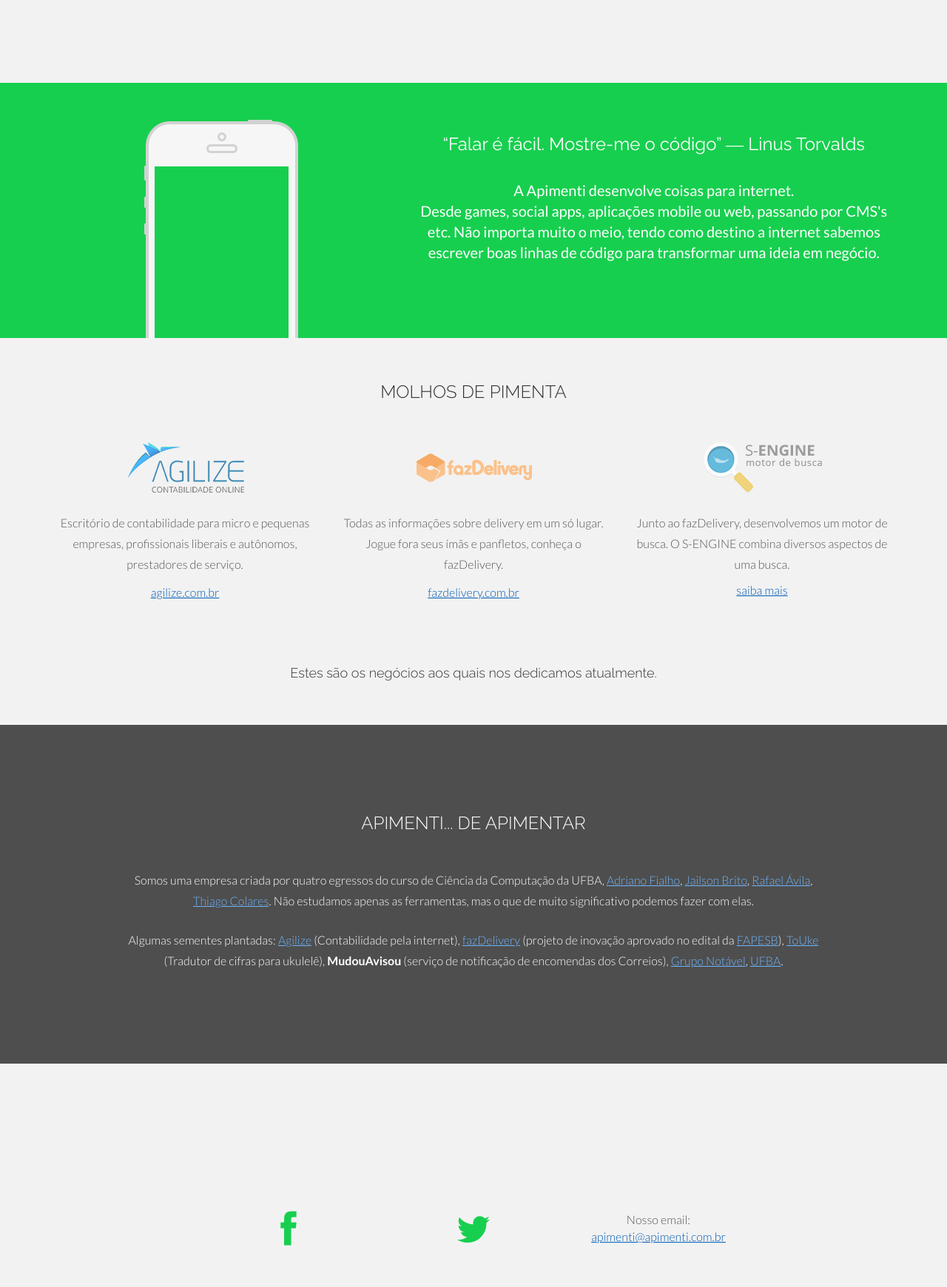
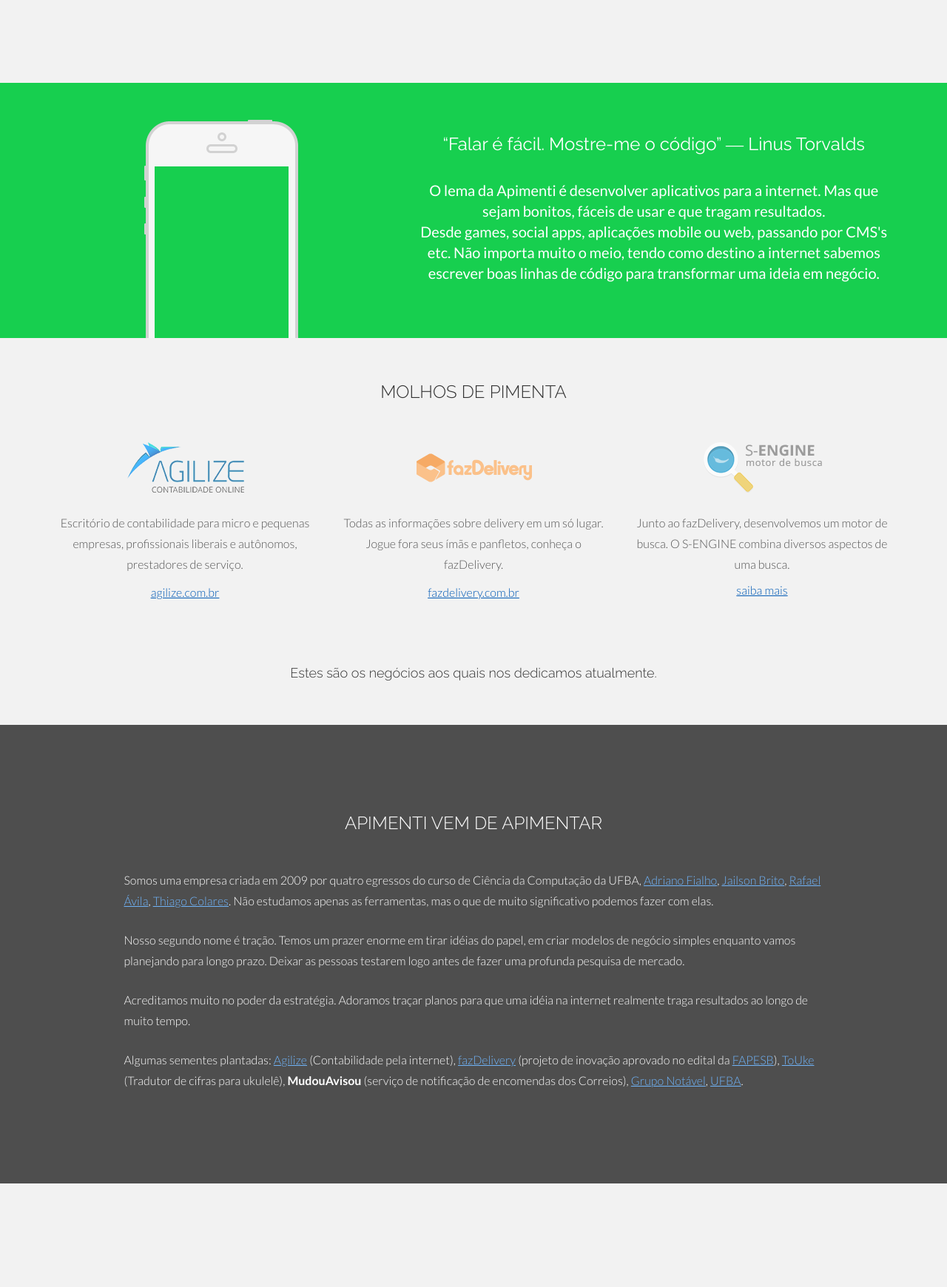
Before and after one commit to thicolares/apimenti-static-website, a PHP site: page / in a window 1280 px wide. Shown: the part 555-2295 px from the top of the page at 74% size. Run offline with PHP 8.4, Linux system fonts and the light colour scheme; some libraries are stand-ins or nearby versions.

Commit message:
launch v1

```diff
--- a/index.php
+++ b/index.php
@@ -105,7 +105,7 @@
 					<div class="col-lg-7 centered">
 						<h3>“Falar é fácil. Mostre-me o código” ― Linus Torvalds</h3>
 						<p>
-							A Apimenti desenvolve coisas para internet.
+							O lema da Apimenti é desenvolver aplicativos para a internet. Mas que sejam bonitos, fáceis de usar e que tragam resultados.
 							<br />
 							Desde games, social apps, aplicações mobile ou web, passando por CMS's etc. Não importa muito o meio, tendo como destino a internet sabemos
 							escrever boas linhas de código para transformar uma ideia em negócio.
@@ -148,7 +148,7 @@
 				</div>
 				<div class="col-lg-4 product">
 					<div class="product-logo centered">
-						<a href="s-engine" target="_blank" data-toggle="tooltip" data-placement="bottom" title="Conheça nosso motor de busca">
+						<a href="#" data-toggle="modal" data-target="#modal-s-engine" data-placement="bottom" title="Conheça nosso motor de busca">
 							<img src="assets/img/logo-s-engine.png" alt="S-ENGINE motor de busca">
 						</a>
 					</div>
@@ -201,15 +201,21 @@
 		<div id="skills">
 			<div class="container">
 				<div class="row centered">
-					<h3>APIMENTI... DE APIMENTAR</h3>
-					<div class="col-lg-10 col-lg-offset-1 mt">
+					<h3>APIMENTI VEM DE APIMENTAR</h3>
+					<div class="col-lg-10 col-lg-offset-1 mt" style="text-align:left;">
 						<p>
-							Somos uma empresa criada por quatro egressos do curso de Ciência da Computação da UFBA,
+							Somos uma empresa criada em 2009 por quatro egressos do curso de Ciência da Computação da UFBA,
 							<a href="http://afialho.com" target="_blank">Adriano Fialho</a>,
 							<a href="http://about.me/jailson" target="_blank">Jailson Brito</a>,
 							<a href="https://www.facebook.com/rafael.a.silva.961556" target="_blank">Rafael Ávila</a>,
 							<a href="http://colar.es/" target="_blank">Thiago Colares</a>.
 							Não estudamos apenas as ferramentas, mas o que de muito significativo podemos fazer com elas.
+						</p>
+						<p>
+							Nosso segundo nome é tração. Temos um prazer enorme em tirar idéias do papel, em criar modelos de negócio simples enquanto vamos planejando para longo prazo. Deixar as pessoas testarem logo antes de fazer uma profunda pesquisa de mercado.
+						</p>
+						<p>
+							Acreditamos muito no poder da estratégia. Adoramos traçar planos para que uma idéia na internet realmente traga resultados ao longo de muito tempo.
 						</p>
 						<p>
 							Algumas sementes plantadas:
```
